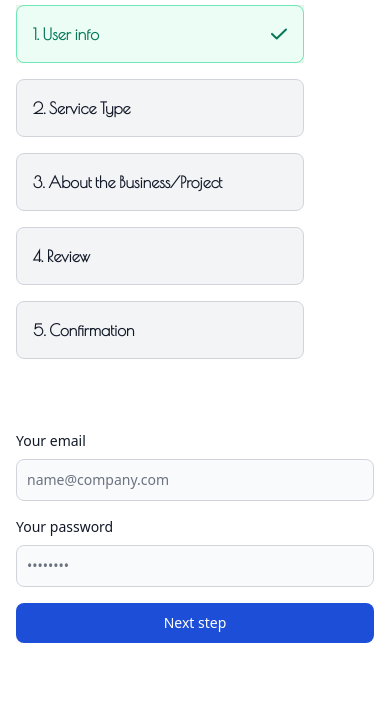
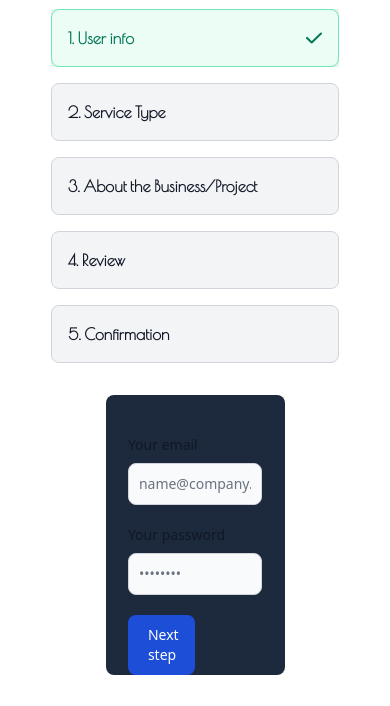
Before and after one commit to cheerios-design/cheeriostudios, a website: page get-a-quote.html in a window 390 px wide. Shown: the part 228-934 px from the top of the page. Drawn offline with nearby package versions, Linux system fonts and the light colour scheme; a web font is replaced by a local one.

Commit message:
Refactor quote form layout and enhance CSS for improved responsiveness and spacing

```diff
--- a/get-a-quote.html
+++ b/get-a-quote.html
@@ -78,8 +78,8 @@
         </div>
     </nav>
     <main class="container mx-auto mt-20 px-4 dark:bg-gray-900 flex items-center justify-center min-h-screen">
-        <div class="grid grid-cols-1 md:grid-cols-2 gap-8 w-full">
-            <div class="pt-10">
+        <div class="grid grid-cols-1 md:grid-cols-2 gap-8 w-1/2">
+            <div class="pt-10 flex flex-col items-center justify-center space-y-6">
                 <h1 class="text-3xl uppercase font-accent dark:text-white font-bold mb-6">Get a Quote</h1>
                 <ol class="space-y-4 w-72" id="stepper">
                     <li id="step-1" class="step active">
@@ -130,9 +130,10 @@
                 </ol>
             </div>
 
-            <div id="form-container" class="pt-10">
+            <div id="form-container"
+                class="pt-10 flex flex-row justify-center items-center bg-slate-800 backdrop-blur-2xl rounded-lg">
                 <!-- Step 1: User Info Form -->
-                <form id="form-step-1" class="space-y-4">
+                <form id="form-step-1" class="space-y-5 w-3/4">
                     <div>
                         <label for="email" class="block mb-2 text-sm font-medium text-gray-900 dark:text-white">Your
                             email</label>
@@ -148,7 +149,7 @@
                             required />
                     </div>
                     <button type="button"
-                        class="w-full text-white bg-blue-700 hover:bg-blue-800 focus:ring-4 focus:outline-none focus:ring-blue-300 font-medium rounded-lg text-sm px-5 py-2.5 text-center dark:bg-blue-600 dark:hover:bg-blue-700 dark:focus:ring-blue-800"
+                        class="w-1/2 text-white bg-blue-700 hover:bg-blue-800 focus:ring-4 focus:outline-none focus:ring-blue-300 font-medium rounded-lg text-sm px-5 py-2.5 text-center dark:bg-blue-600 dark:hover:bg-blue-700 dark:focus:ring-blue-800"
                         onclick="nextStep()">Next step</button>
                 </form>
 
```
Also changed, not shown: styles/output.css.
